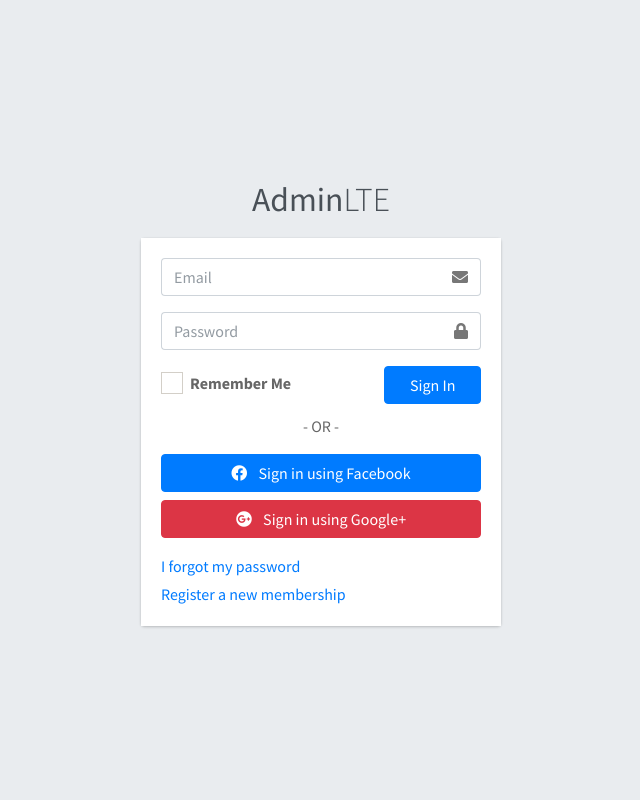
After one commit to Vero-Jani/Proyecto-Final, a Django app: page /Hme in a window 1280 px wide. The commit adds this page. Shown: the whole page, without its empty margins (319-959 px from the left). Run offline with Django 5.2, Linux system fonts and the light colour scheme; some libraries are stand-ins or nearby versions.

Commit message:
modificacion de la plantilla admintLTE 3, adicionalmente logos de la policia nacional

```diff
--- a/GestionVehicular/GestionVehicular/urls.py
+++ b/GestionVehicular/GestionVehicular/urls.py
@@ -7,6 +7,8 @@
 urlpatterns = [
     path('admin/', admin.site.urls),
      path('', include('appGestionVehicular.urls')),
+
+
 ]
 urlpatterns += static(settings.MEDIA_URL, document_root=settings.MEDIA_ROOT)
 urlpatterns += static(settings.STATIC_URL, document_root=settings.STATIC_ROOT)
--- a/GestionVehicular/appGestionVehicular/urls.py
+++ b/GestionVehicular/appGestionVehicular/urls.py
@@ -5,4 +5,5 @@
 
 urlpatterns = [
     path('', views.BASE,name="BASE"),
+    path('Hme', views.LOGIN,name="LOGIN"),
 ]
--- a/GestionVehicular/appGestionVehicular/views.py
+++ b/GestionVehicular/appGestionVehicular/views.py
@@ -2,3 +2,6 @@
 
 def BASE(request):
     return render(request,'base.html')
+
+def LOGIN(request):
+    return render(request,'login.html')
--- /dev/null
+++ b/GestionVehicular/templates/login.html
@@ -0,0 +1,92 @@
+<!DOCTYPE html>
+{% load static %}
+<html lang="en">
+<head>
+  <meta charset="utf-8">
+  <meta name="viewport" content="width=device-width, initial-scale=1">
+  <title>AdminLTE 3 | Log in</title>
+
+  <!-- Google Font: Source Sans Pro -->
+  <link rel="stylesheet" href="https://fonts.googleapis.com/css?family=Source+Sans+Pro:300,400,400i,700&display=fallback">
+  <!-- Font Awesome -->
+  <link rel="stylesheet" href="{% static 'assets/plugins/fontawesome-free/css/all.min.css' %}">
+  <!-- icheck bootstrap -->
+  <link rel="stylesheet" href="{% static 'assets/plugins/icheck-bootstrap/icheck-bootstrap.min.css' %}">
+  <!-- Theme style -->
+  <link rel="stylesheet" href="{% static 'assets/dist/css/adminlte.min.css' %}">
+</head>
+<body class="hold-transition login-page">
+<div class="login-box">
+  <div class="login-logo">
+    <a href="../../index2.html"><b>Admin</b>LTE</a>
+  </div>
+  <!-- /.login-logo -->
+  <div class="card">
+    <div class="card-body login-card-body">
+
+
+      <form action="../../index3.html" method="post">
+        <div class="input-group mb-3">
+          <input type="email" class="form-control" placeholder="Email">
+          <div class="input-group-append">
+            <div class="input-group-text">
+              <span class="fas fa-envelope"></span>
+            </div>
+          </div>
+        </div>
+        <div class="input-group mb-3">
+          <input type="password" class="form-control" placeholder="Password">
+          <div class="input-group-append">
+            <div class="input-group-text">
+              <span class="fas fa-lock"></span>
+            </div>
+          </div>
+        </div>
+        <div class="row">
+          <div class="col-8">
+            <div class="icheck-primary">
+              <input type="checkbox" id="remember">
+              <label for="remember">
+                Remember Me
+              </label>
+            </div>
+          </div>
+          <!-- /.col -->
+          <div class="col-4">
+            <button type="submit" class="btn btn-primary btn-block">Sign In</button>
+          </div>
+          <!-- /.col -->
+        </div>
+      </form>
+
+      <div class="social-auth-links text-center mb-3">
+        <p>- OR -</p>
+        <a href="#" class="btn btn-block btn-primary">
+          <i class="fab fa-facebook mr-2"></i> Sign in using Facebook
+        </a>
+        <a href="#" class="btn btn-block btn-danger">
+          <i class="fab fa-google-plus mr-2"></i> Sign in using Google+
+        </a>
+      </div>
+      <!-- /.social-auth-links -->
+
+      <p class="mb-1">
+        <a href="forgot-password.html">I forgot my password</a>
+      </p>
+      <p class="mb-0">
+        <a href="register.html" class="text-center">Register a new membership</a>
+      </p>
+    </div>
+    <!-- /.login-card-body -->
+  </div>
+</div>
+<!-- /.login-box -->
+
+<!-- jQuery -->
+<script src="../../plugins/jquery/jquery.min.js"></script>
+<!-- Bootstrap 4 -->
+<script src="../../plugins/bootstrap/js/bootstrap.bundle.min.js"></script>
+<!-- AdminLTE App -->
+<script src="../../dist/js/adminlte.min.js"></script>
+</body>
+</html>
```
Also changed, not shown: GestionVehicular/static/assets/pages/charts/login.html (deleted, +0 -8 lines), GestionVehicular/templates/base.html (+13 -98 lines), GestionVehicular/static/assets/dist/img/Escudo_Policia_Nacional_Ecuador.jpg (added), GestionVehicular/static/assets/dist/img/proyectoimg.png (added).
